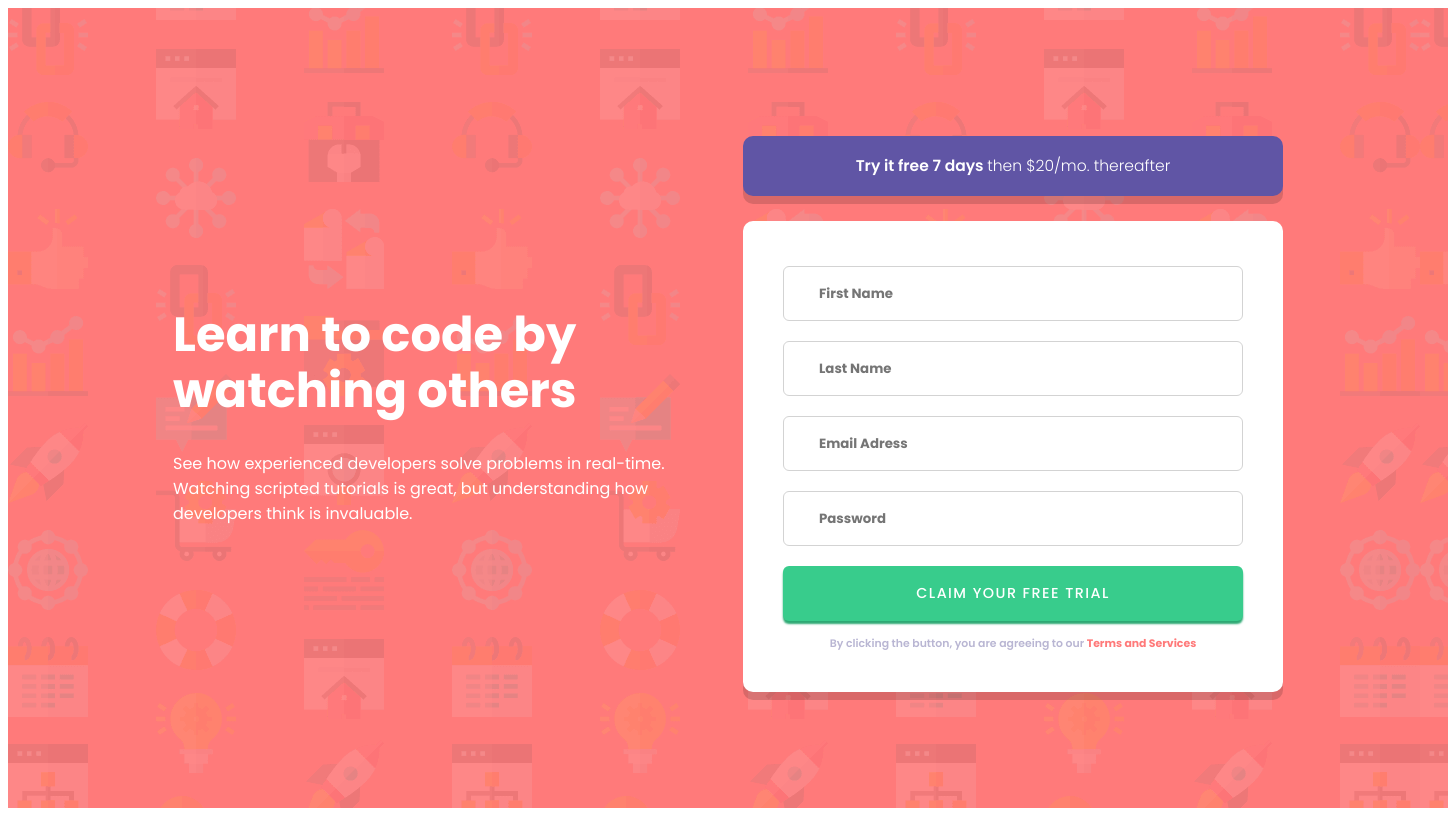
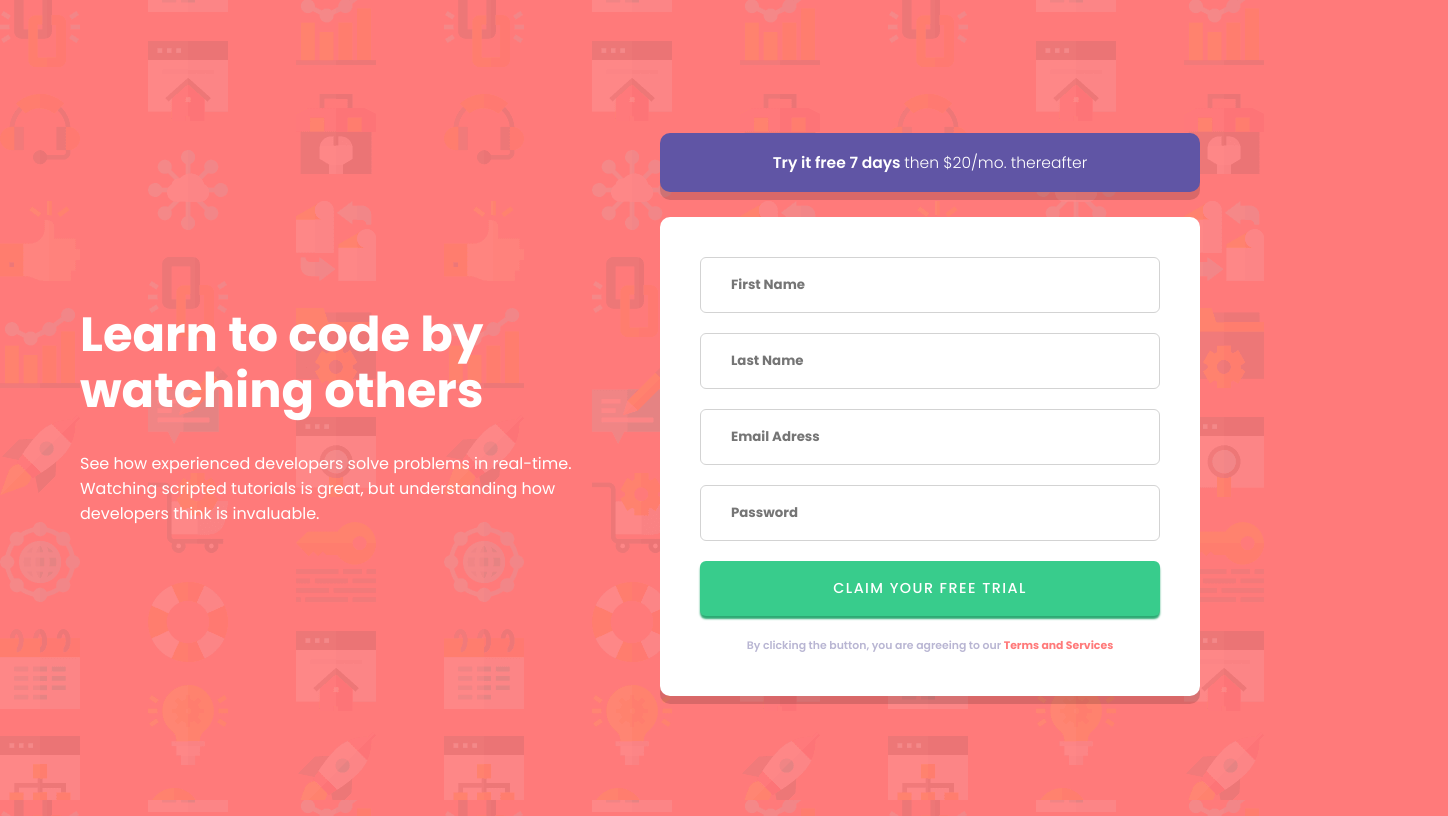
Before and after one commit to juryous/intro-component-with-signup-form, a plain HTML site: page index.html in a window 1280 px wide. Shown: the whole page, 1448 px wide, since content can reach past the window. Drawn offline with Linux system fonts and the light colour scheme.

Commit message:
cleaned up desktop design

```diff
--- a/index.html
+++ b/index.html
@@ -17,15 +17,15 @@
 <body>
 
   <div class="container">
-    <div class="left inner">
-      <h1>Learn to code by watching others</h1>
+    <div class="inner">
+      <h1>Learn to code by<br>watching others</h1>
       <p>
         See how experienced developers solve problems in real-time. Watching scripted tutorials is great, but
         understanding how developers think is invaluable.
       </p>
     </div>
 
-    <div class="right inner">
+    <div class="inner">
       <h2>Try it free 7 days <span>then $20/mo. thereafter</span></h2>
 
       <form id="form" novalidate>
@@ -50,9 +50,9 @@
           <small></small>
         </div>
         <button id="btn" class="input">Claim your free trial</button>
-        <p>
-          By clicking the button, you are agreeing to our <span>Terms and Services</span>
-        </p>
+        <small id="terms">
+          By clicking the button, you are agreeing to our <a href="">Terms and Services</a>
+        </small>
       </form>
     </div>
   </div>
--- a/style.css
+++ b/style.css
@@ -3,55 +3,46 @@
 }
 
 body {
+    color: white;
     font-family: 'Poppins', sans-serif;
     font-size: 16px;
+    background-image: url(./images/bg-intro-desktop.png);
+    background-color: hsl(0, 100%, 74%);
 }
 
 .container {
     display: flex;
     align-items: center;
-    justify-content: space-around;
-    width: 1440px;
-    height: 100vh;
+    justify-content: center;
+    flex-wrap: wrap;
+    max-width: 1440px;
+    min-height: 100vh;
     margin: 0 auto;
-    background-image: url(./images/bg-intro-desktop.png);
-    background-color: hsl(0, 100%, 74%);
 }
 
 .inner {
-    width: 50%;
-    max-width: 540px;
-}
-
-.left {
-    margin-left: 150px;
+    max-width: 580px;
+    flex: 1;
+    padding: 0 20px;
 }
 
 h1 {
     font-size: 3rem;
     font-weight: 700;
     line-height: 3.5rem;
-    color: white;
 }
 
-.left p {
+p {
     font-weight: 400;
-    color: white;
-}
-
-.right {
-    margin-right: 150px;
 }
 
 h2 {
     font-size: 0.97rem;
     font-weight: 600;
     text-align: center;
-    color: white;
     background-color: hsl(248, 32%, 49%);
-    height: 60px;
     margin-bottom: 25px;
-    padding-top: 18px;
+    padding: 18px;
     border-radius: 10px;
     box-shadow: 0 8px hsla(0, 0%, 0%, 0.15);
 }
@@ -63,7 +54,7 @@ h2 span {
 #form {
     background-color: white;
     border-radius: 10px;
-    padding: 35px;
+    padding: 40px;
     text-align: center;
     box-shadow: 0 8px hsla(0, 0%, 0%, 0.15);
 }
@@ -71,12 +62,10 @@ h2 span {
 .input {
     font-family: 'Poppins', sans-serif;
     font-weight: 700;
-    width: 460px;
-    height: 55px;
-    margin: 10px auto;
+    width: 100%;
     border: 1px solid lightgray;
     border-radius: 6px;
-    padding-left: 35px;
+    padding: 17px 30px;
 }
 
 .input:focus {
@@ -99,7 +88,8 @@ input::placeholder {
     text-transform: uppercase;
     cursor: pointer;
     border: none;
-    padding: 0;
+    padding: 17px 25px;
+    margin-bottom: 15px;
     box-shadow: 0 3px 2px hsl(154, 58%, 42%);
 }
 
@@ -107,20 +97,20 @@ input::placeholder {
     background-color: hsla(154, 59%, 51%, 0.6);
 }
 
-#form p {
-    width: 450px;
+#terms {
     margin: 5px auto;
     color:hsl(246, 25%, 77%);
     font-size: 0.68rem;
     font-weight: 600;
 }
 
-#form p span {
+#terms a {
     color: hsl(0, 100%, 74%);
     font-weight: 700;
+    text-decoration: none;
 }
 
-small {
+.input-box small {
     display: none;
     color: hsl(0, 100%, 74%);
     font-style: italic;
@@ -129,14 +119,14 @@ small {
 }
 
 .input-box {
-    margin-right: 5px;
     text-align: right;
     position: relative;
+    margin-bottom: 20px;
 }
 
 .input-box img {
     position: absolute;
-    top: 25px;
+    top: 18px;
     right: 30px;
     opacity: 0;
 }
```
